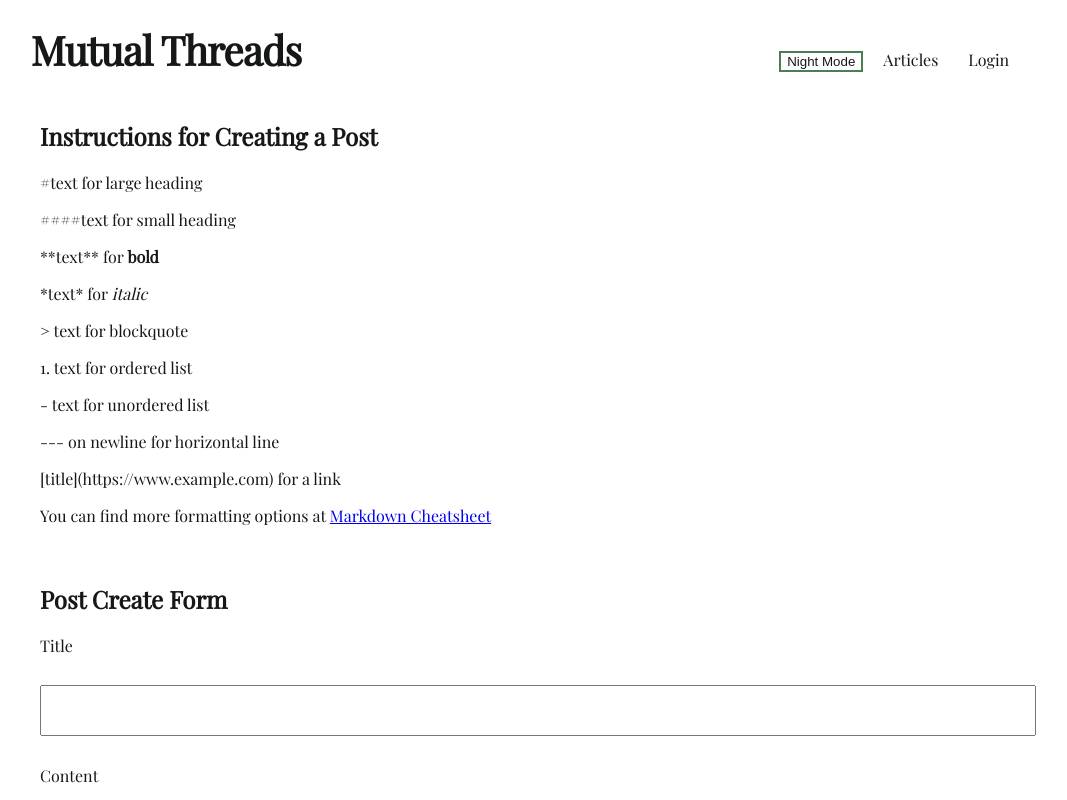
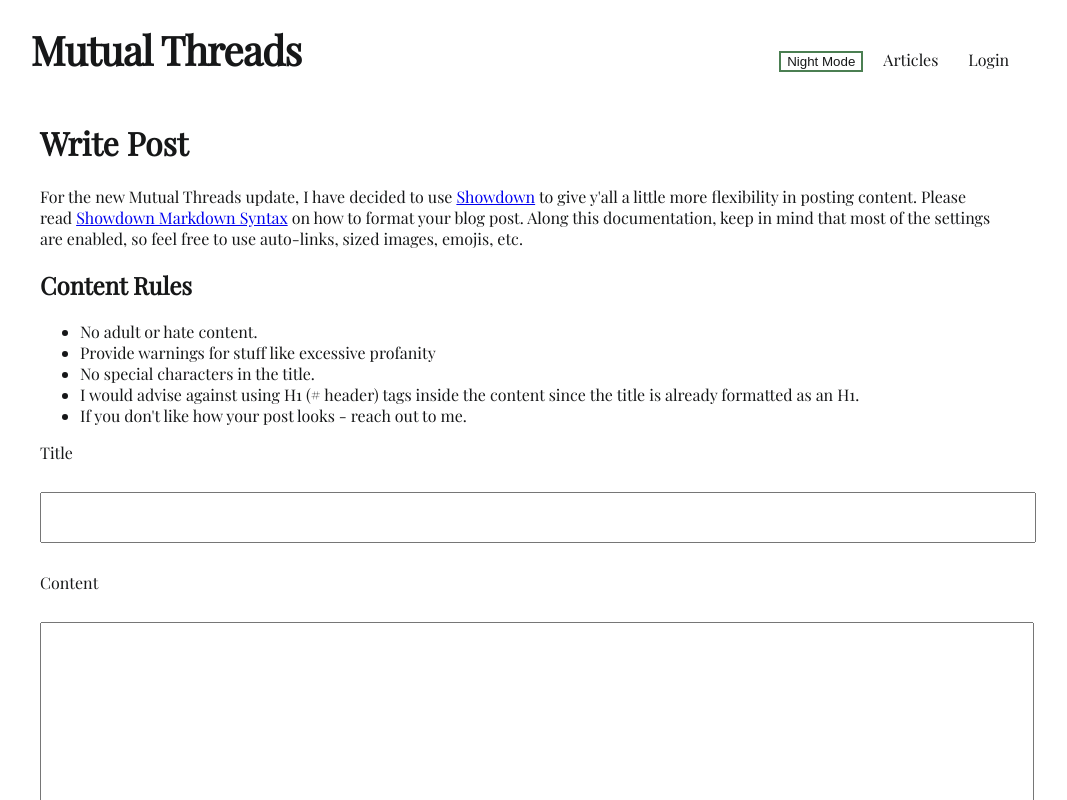
Before and after one commit to gabepetersen/dadblog, a Next.js app: page /create in a window 1280 px wide. Shown: the top 800 px of the page, without its empty margins (120-1187 px from the left). Built offline with nearby package versions, Linux system fonts and the light colour scheme.

Commit message:
Parse markdown content through Showdown
This will allow the creators to use better formatting features when creating blogs. This will also update the create blog post page to relay content rules.

```diff
--- a/package.json
+++ b/package.json
@@ -27,10 +27,9 @@
     "nodemailer": "^6.7.6",
     "react": "18.2.0",
     "react-dom": "18.2.0",
-    "remark": "^14.0.2",
-    "remark-html": "^15.0.1",
     "rxjs": "^7.5.5",
     "sass": "^1.53.0",
+    "showdown": "^2.1.0",
     "uuid": "^8.3.2"
   },
   "devDependencies": {
--- a/pages/create.tsx
+++ b/pages/create.tsx
@@ -57,20 +57,17 @@ export default function Create() {
 
   return (
     <Layout>
-      <h2>Instructions for Creating a Post</h2>
+      <h1>Write Post</h1>
+      <p>For the new Mutual Threads update, I have decided to use <Link href="https://github.com/showdownjs/showdown/wiki">Showdown</Link> to give y'all a little more flexibility in posting content. Please read <Link href="https://github.com/showdownjs/showdown/wiki/Showdown's-Markdown-syntax">Showdown Markdown Syntax</Link> on how to format your blog post. Along this documentation, keep in mind that most of the settings are enabled, so feel free to use auto-links, sized images, emojis, etc.</p>
 
-      <p>#text for large heading</p>
-      <p>####text for small heading</p>
-      <p>**text** for <b>bold</b></p>
-      <p>*text* for <i>italic</i></p>
-      <p>&gt; text for blockquote</p>
-      <p>1. text for ordered list</p>
-      <p>- text for unordered list</p>
-      <p>--- on newline for horizontal line</p>
-      <p>[title](https://www.example.com) for a link</p>
-      <p>You can find more formatting options at <Link href="https://www.markdownguide.org/cheat-sheet/">Markdown Cheatsheet</Link></p>
-      <br />
-      <h2>Post Create Form</h2>
+      <h2>Content Rules</h2>
+      <ul>
+        <li>No adult or hate content.</li>
+        <li>Provide warnings for stuff like excessive profanity</li>
+        <li>No special characters in the title.</li>
+        <li>I would advise against using H1 (# header) tags inside the content since the title is already formatted as an H1.</li>
+        <li>If you don't like how your post looks - reach out to me.</li>
+      </ul>
       <form className={styles.blogForm} onSubmit={handleSubmit}>
         <label htmlFor="btitle">Title</label><br />
         <input type="text" id="btitle" name="btitle" onChange={handleTitle} /><br />
```
Also changed, not shown: 2 other files (tests, documents, lock files or other folders).
